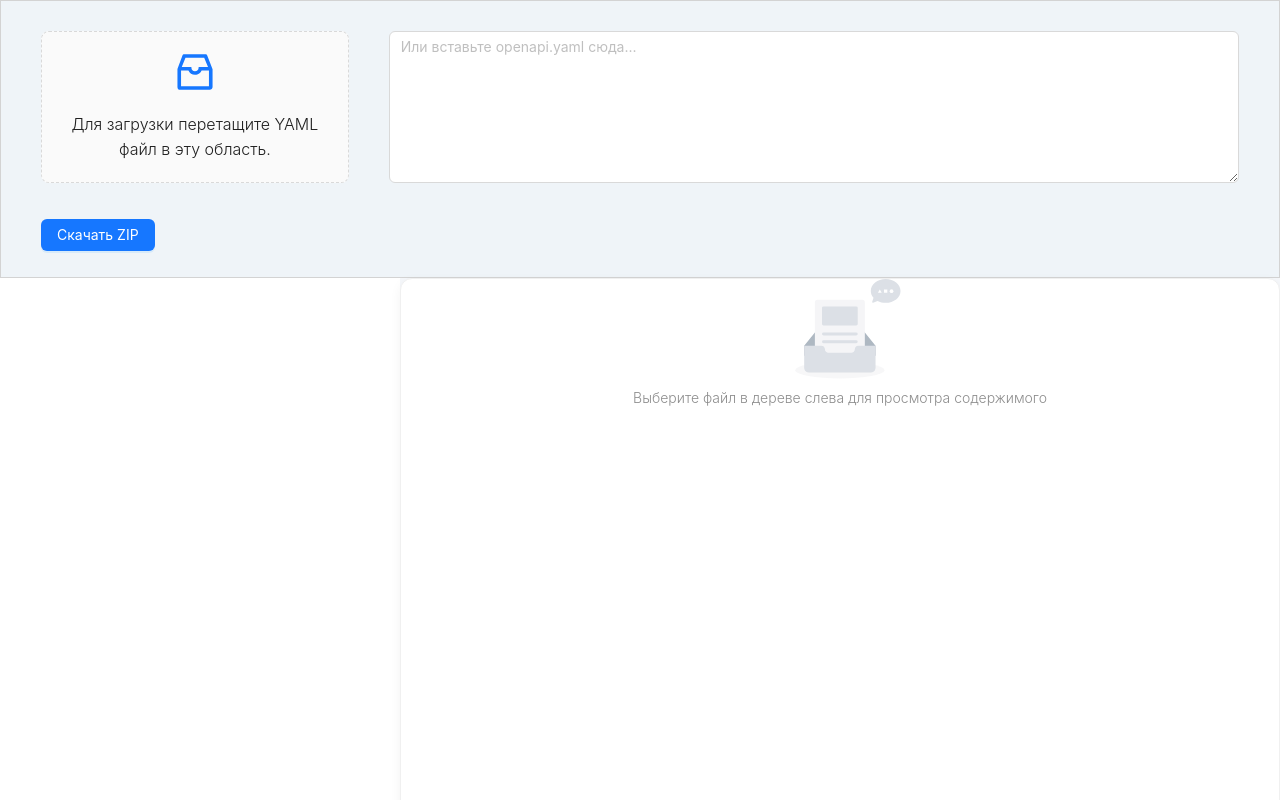
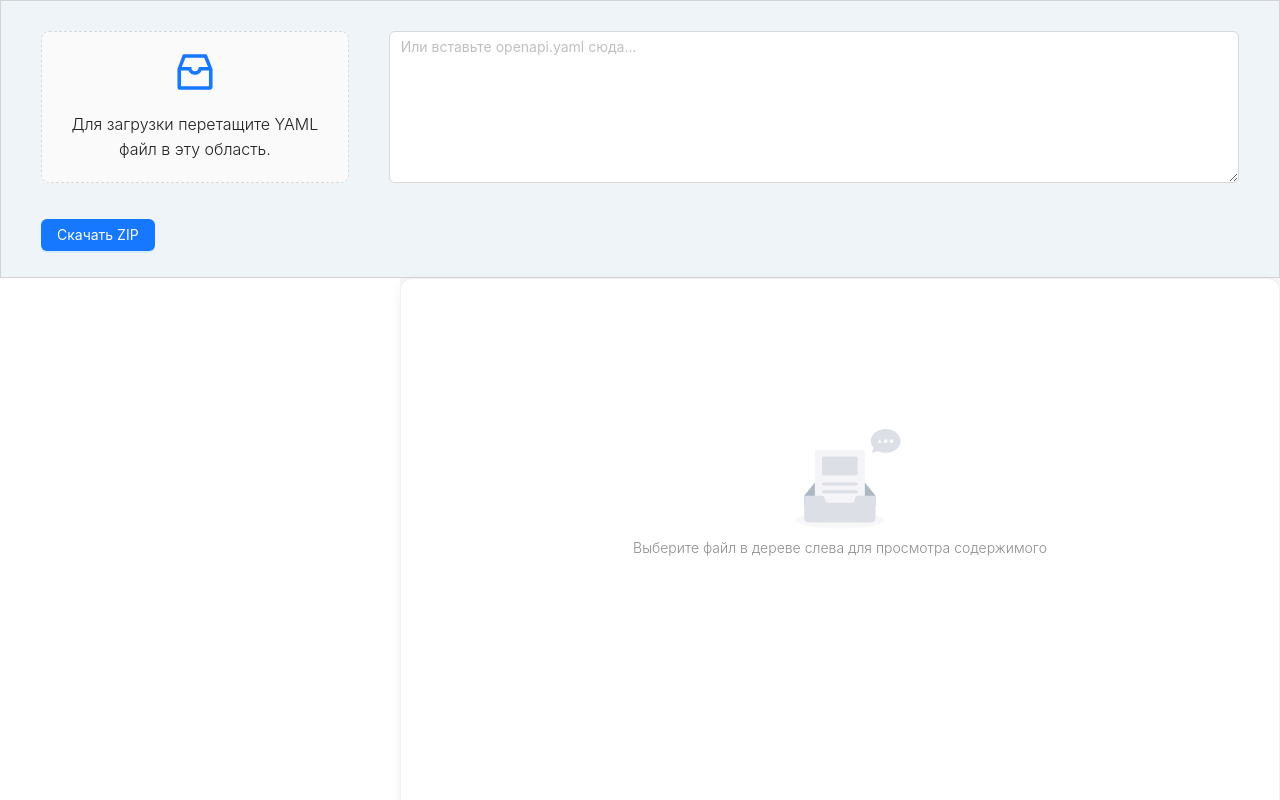
Before and after one commit to MariaFilippock/openapi_splitter, a React (Create React App) app: page / in a window 1280 px wide. Shown: the top 800 px of the page. Built offline with nearby package versions, Linux system fonts and the light colour scheme.

Commit message:
[OAS-12]-мелкофикс

```diff
--- a/src/components/CodeViewer/CodeViewer.module.scss
+++ b/src/components/CodeViewer/CodeViewer.module.scss
@@ -43,4 +43,5 @@
     display: flex;
     align-items: center;
     justify-content: center;
+    margin-top: 100px;
 }
```
